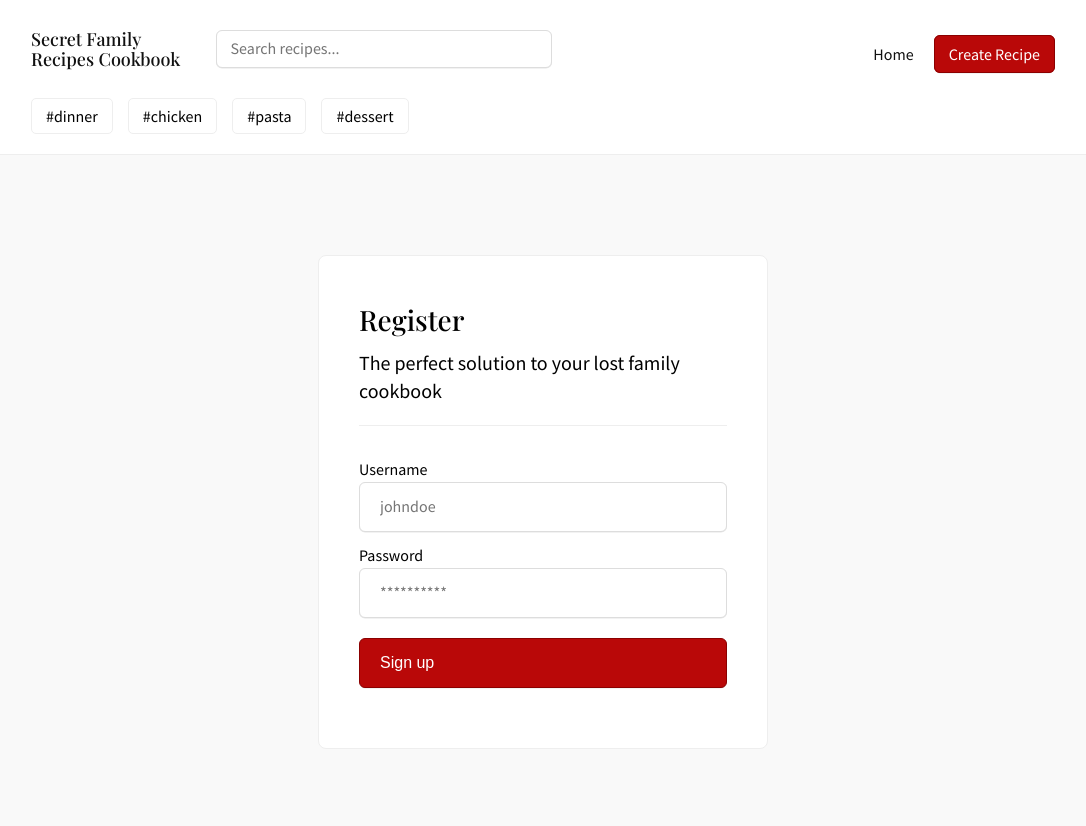
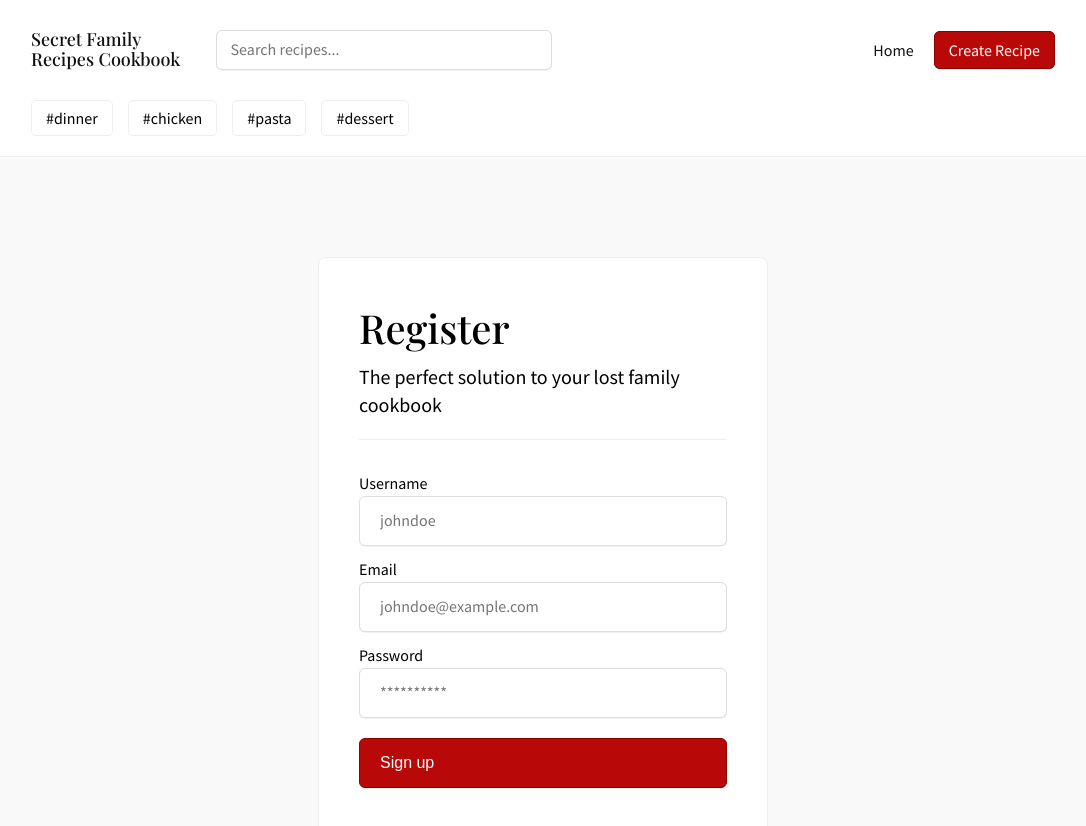
Before and after one commit to Secret-Family-Recipes-5/Front-End, a React (Create React App) app in the folder secret-recipes/: page /register in a window 1280 px wide. Shown: the top 826 px of the page, without its empty margins (97-1183 px from the left). Before the commit the page ends 800 px from the top, so only its background shows below. Built offline with nearby package versions, Linux system fonts and the light colour scheme.

Commit message:
add email input to forms

```diff
--- a/secret-recipes/src/App.js
+++ b/secret-recipes/src/App.js
@@ -4,6 +4,7 @@ import Nav from './components/Nav';
 import Login from './components/Login';
 import Home from './components/Home';
 import Register from './components/Register';
+import CreateRecipe from './components/CreateRecipe';
 import '../src/css/index.css';
 
 function App() {
@@ -13,6 +14,8 @@ function App() {
       <Switch>
 
         {/* <PrivateRoute exact path='/home' component={Home} /> */}
+
+        <Route exact path='/create' component={CreateRecipe} />
 
         <Route exact path='/home' component={Home} />
 
--- /dev/null
+++ b/secret-recipes/src/components/CreateRecipe.js
@@ -0,0 +1,10 @@
+import React from 'react'
+
+const CreateRecipe = () => {
+
+  return (
+    <></>
+  );
+}
+
+export default CreateRecipe
--- a/secret-recipes/src/components/Login.js
+++ b/secret-recipes/src/components/Login.js
@@ -85,6 +85,19 @@ const Login = () => {
             <p>{formErrors.username}</p>
           </div>
 
+          <label htmlFor='username'>Email</label>
+            <input
+              type='text'
+              name='email'
+              placeholder='johndoe@example.com'
+              id='email'
+              value={formValues.email}
+              onChange={handleInput}
+            />
+            <div className='formErrors'>
+              <p>{formErrors.email}</p>
+            </div>
+
           <label htmlFor='password'>Password</label>
           <input
             type='password'
--- a/secret-recipes/src/components/Nav.js
+++ b/secret-recipes/src/components/Nav.js
@@ -13,7 +13,7 @@ const Nav = () => {
         </div>
         <nav>
           <Link to='/Home'>Home</Link>
-          <Link className='createRecipe' to='/'>Create Recipe</Link>
+          <Link className='createRecipe' to='/create'>Create Recipe</Link>
         </nav>
       </div>
 
--- a/secret-recipes/src/components/Register.js
+++ b/secret-recipes/src/components/Register.js
@@ -9,11 +9,13 @@ const Register = () => {
 
     const initialFormValues = {
       username: '',
+      email: '',
       password: '',
     }
 
     const initialFormErrors = {
       username: '',
+      email: '',
       password: '',
     }
 
@@ -85,6 +87,19 @@ const Register = () => {
               <p>{formErrors.username}</p>
             </div>
 
+            <label htmlFor='username'>Email</label>
+            <input
+              type='text'
+              name='email'
+              placeholder='johndoe@example.com'
+              id='email'
+              value={formValues.email}
+              onChange={handleInput}
+            />
+            <div className='formErrors'>
+              <p>{formErrors.email}</p>
+            </div>
+
             <label htmlFor='password'>Password</label>
             <input
               type='password'
--- a/secret-recipes/src/components/formValidation.js
+++ b/secret-recipes/src/components/formValidation.js
@@ -5,6 +5,9 @@ const formValidation = Yup.object().shape({
     .string()
     .min(6, "⚠️ Username must be at least 6 characters long.")
     .required("Username is Required"),
+  email: Yup
+    .string()
+    .required("⚠️ Email is Required"),
   password: Yup
     .string()
     .min(3, "⚠️ Password must be at least 3 characters long.")
--- a/secret-recipes/src/css/index.css
+++ b/secret-recipes/src/css/index.css
@@ -127,7 +127,7 @@ body {
   border-radius: 8px;
 }
 h2.formTitle {
-  font-size: 2.8rem;
+  font-size: 4rem;
   font-family: 'Playfair Display';
   margin-bottom: 15px;
   font-weight: 500;
@@ -205,11 +205,10 @@ button:hover:before {
   align-items: center;
   width: 80%;
   margin: 0 auto;
-  padding: 30px 0 20px 0;
+  padding: 30px 0;
 }
 .logo {
   display: flex;
-  flex-direction: row;
 }
 .logo a {
   color: #111111;
@@ -223,6 +222,7 @@ button:hover:before {
   padding: 9px 14px;
   font-size: 1.6rem;
   border: 1px solid #DDDDDD;
+  margin: 0;
 }
 nav a {
   margin-left: 20px;
--- a/secret-recipes/src/less/nav.less
+++ b/secret-recipes/src/less/nav.less
@@ -9,12 +9,11 @@
   align-items: center;
   width: 80%;
   margin: 0 auto;
-  padding: 30px 0 20px 0;
+  padding: 30px 0;
 }
 
 .logo {
   display: flex;
-  flex-direction: row;
 }
 
 .logo a {
@@ -30,6 +29,7 @@
   padding: 9px 14px;
   font-size: 1.6rem;
   border: 1px solid #DDDDDD;
+  margin: 0;
 }
 
 nav a {
--- a/secret-recipes/src/less/onboardingForm.less
+++ b/secret-recipes/src/less/onboardingForm.less
@@ -18,7 +18,7 @@
 // Form title
 
 h2.formTitle {
-  font-size: 2.8rem;
+  font-size: 4rem;
   font-family: 'Playfair Display';
   margin-bottom: 15px;
   font-weight: 500;
```
